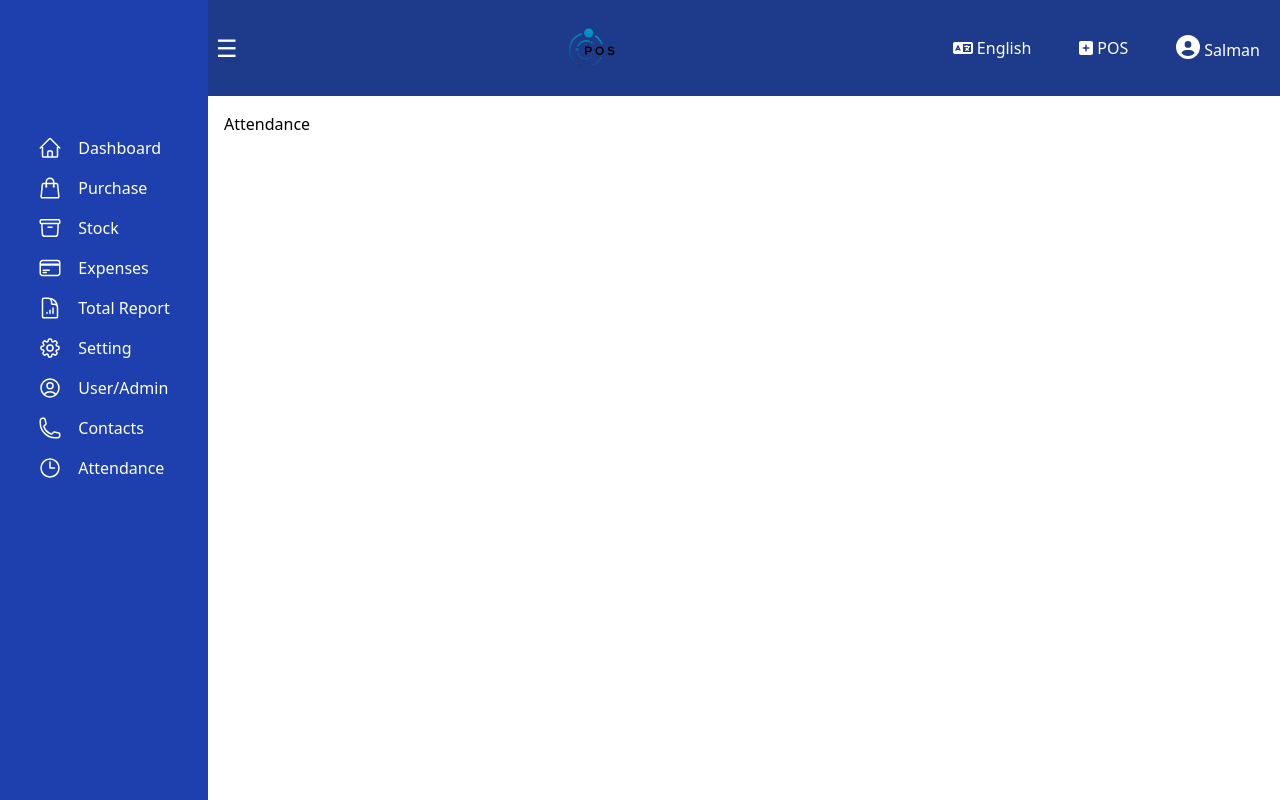
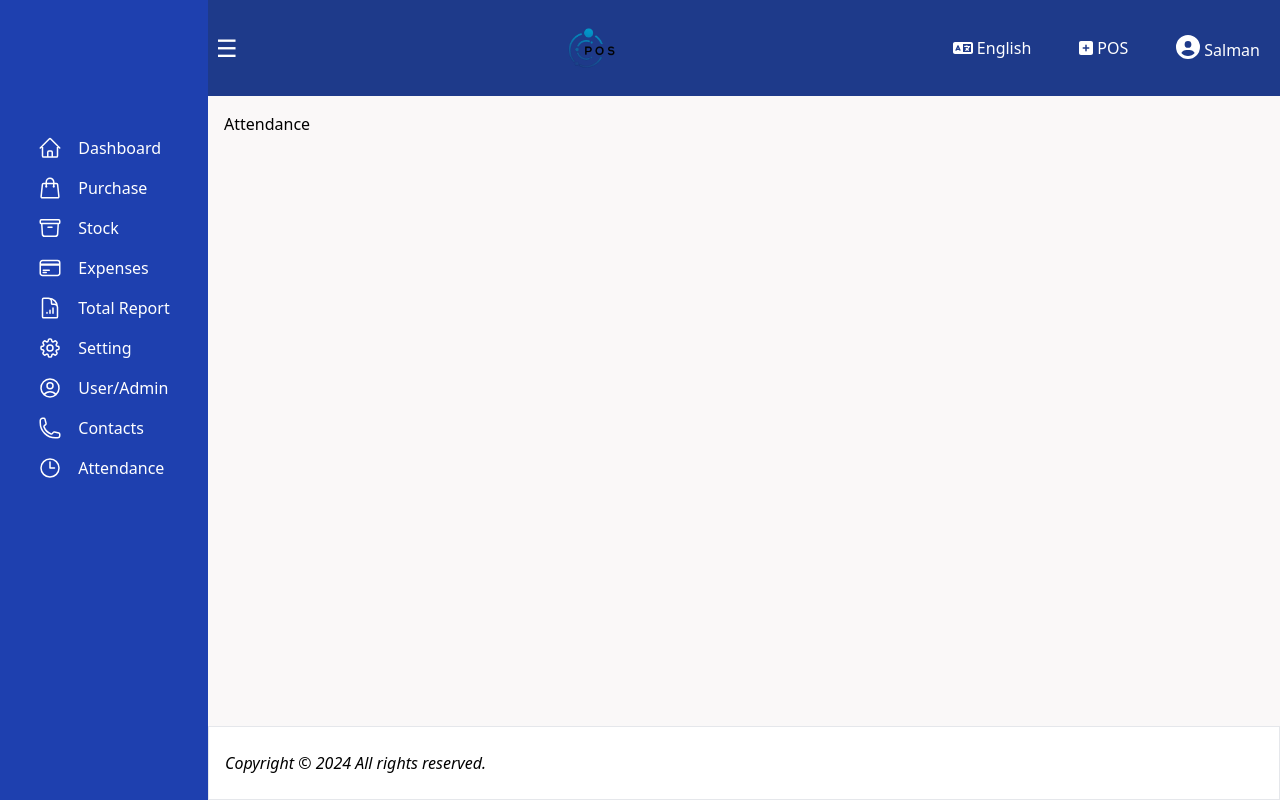
Before and after one commit to ashik12060/pos-site, a React (Create React App) app: page /attendance in a window 1280 px wide. Built offline with nearby package versions, Linux system fonts and the light colour scheme.

Commit message:
footer added

```diff
--- a/src/App.js
+++ b/src/App.js
@@ -1,18 +1,22 @@
-
-
-import React, { useState } from 'react';
-import { BrowserRouter as Router, Route, Routes, Navigate } from 'react-router-dom';
-import Dashboard from './components/NavBarAssets/Dashboard';
-import Sidebar from './components/Sidebar/Sidebar';
-import Header from './components/Header/Header';
-import Purchase from './components/NavBarAssets/Purchase';
-import Attendance from './components/NavBarAssets/Attendance';
-import Expenses from './components/NavBarAssets/Expenses';
-import Stock from './components/NavBarAssets/Stock';
-import TotalReport from './components/NavBarAssets/TotalReport';
-import Setting from './components/NavBarAssets/Setting';
-import UserAdmin from './components/NavBarAssets/UserAdmin';
-import Contacts from './components/NavBarAssets/Contacts';
+import React, { useState } from "react";
+import {
+  BrowserRouter as Router,
+  Route,
+  Routes,
+  Navigate,
+} from "react-router-dom";
+import Dashboard from "./components/NavBarAssets/Dashboard";
+import Sidebar from "./components/Sidebar/Sidebar";
+import Header from "./components/Header/Header";
+import Purchase from "./components/NavBarAssets/Purchase";
+import Attendance from "./components/NavBarAssets/Attendance";
+import Expenses from "./components/NavBarAssets/Expenses";
+import Stock from "./components/NavBarAssets/Stock";
+import TotalReport from "./components/NavBarAssets/TotalReport";
+import Setting from "./components/NavBarAssets/Setting";
+import UserAdmin from "./components/NavBarAssets/UserAdmin";
+import Contacts from "./components/NavBarAssets/Contacts";
+import Footer from "./components/Footer/Footer";
 
 function App() {
   const [isSidebarOpen, setIsSidebarOpen] = useState(true);
@@ -23,12 +27,15 @@ function App() {
 
   return (
     <Router>
-
-      <div className="flex overflow-hidden">
+      <div className="flex overflow-hidden min-h-screen">
         <Sidebar isOpen={isSidebarOpen} toggleSidebar={toggleSidebar} />
-        <div className={`flex flex-col flex-1 transition-all duration-300 ${isSidebarOpen ? 'ml-52' : 'ml-16'}`}>
+        <div
+          className={`flex flex-col flex-1 transition-all duration-300 ${
+            isSidebarOpen ? "ml-52" : "ml-16"
+          }`}
+        >
           <Header toggleSidebar={toggleSidebar} />
-          <main className="p-4">
+          <main className="flex-1 p-4">
             <Routes>
               <Route path="/" element={<Navigate to="/dashboard" />} />
               <Route path="/dashboard" element={<Dashboard />} />
@@ -42,6 +49,9 @@ function App() {
               <Route path="/attendance" element={<Attendance />} />
             </Routes>
           </main>
+
+          <Footer className="mt-auto" />
+
         </div>
       </div>
     </Router>
--- /dev/null
+++ b/src/components/Footer/Footer.js
@@ -0,0 +1,13 @@
+import React from "react";
+
+const Footer = () => {
+  return (
+    <div className="border px-4 py-6 bg-white">
+      <p className="">
+        <i>Copyright © 2024 All rights reserved.</i>
+      </p>
+    </div>
+  );
+};
+
+export default Footer;
--- a/src/index.css
+++ b/src/index.css
@@ -6,3 +6,7 @@
 .transition-width {
     transition: width 0.3s;
   }
+
+  body{
+    background-color: rgb(250, 248, 248);
+  }
```
